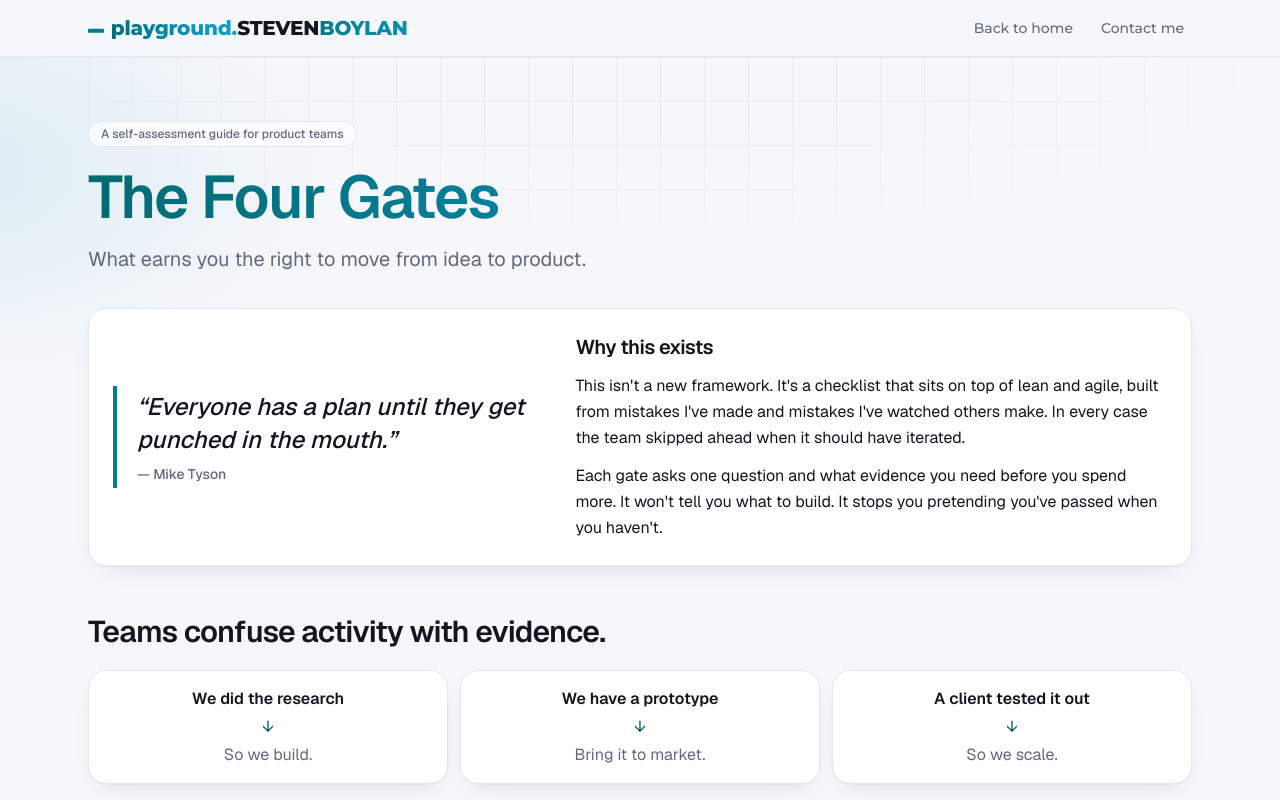
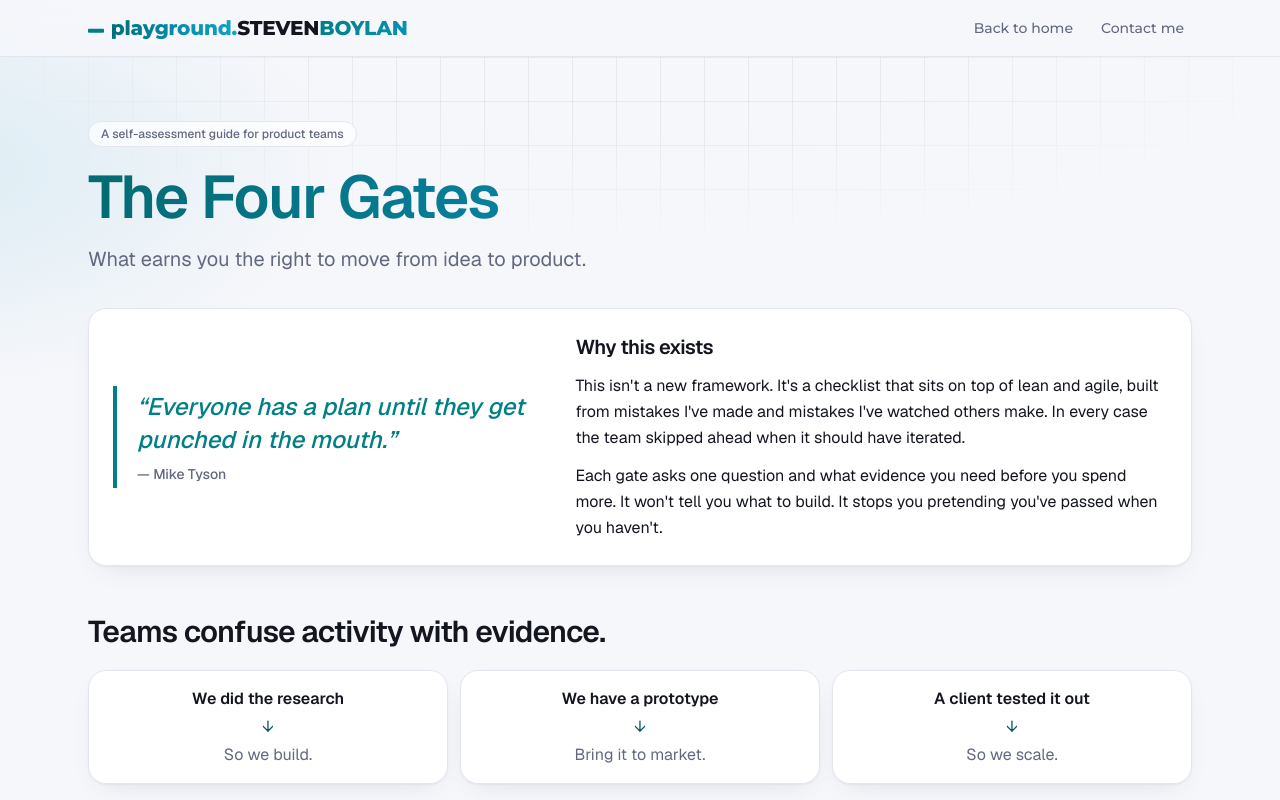
Before and after one commit to StevenBoylan/playground, a Next.js app: page /4gates in a window 1280 px wide. Shown: the top 800 px of the page. Built offline with nearby package versions, Linux system fonts and the light colour scheme.

Commit message:
Four Gates: set the quote in the CTA teal
Co-Authored-By: Claude Sonnet 5.5 <noreply@anthropic.com>

```diff
--- a/src/app/4gates/page.tsx
+++ b/src/app/4gates/page.tsx
@@ -34,7 +34,7 @@ export default function FourGatesPage() {
 
           {/* Why this exists */}
           <section aria-labelledby="why" className="card mt-8 grid gap-6 p-5 sm:p-6 lg:grid-cols-[1fr_1.4fr] lg:gap-10">
-            <blockquote className="self-center border-l-4 border-accent py-1 pl-5 text-2xl font-medium italic leading-snug">
+            <blockquote className="self-center border-l-4 border-accent py-1 pl-5 text-2xl font-medium italic leading-snug text-[color:var(--accent)]">
               “{INTRO.hook.quote}”
               <footer className="mt-2 text-sm not-italic text-muted">— {INTRO.hook.by}</footer>
             </blockquote>
```
